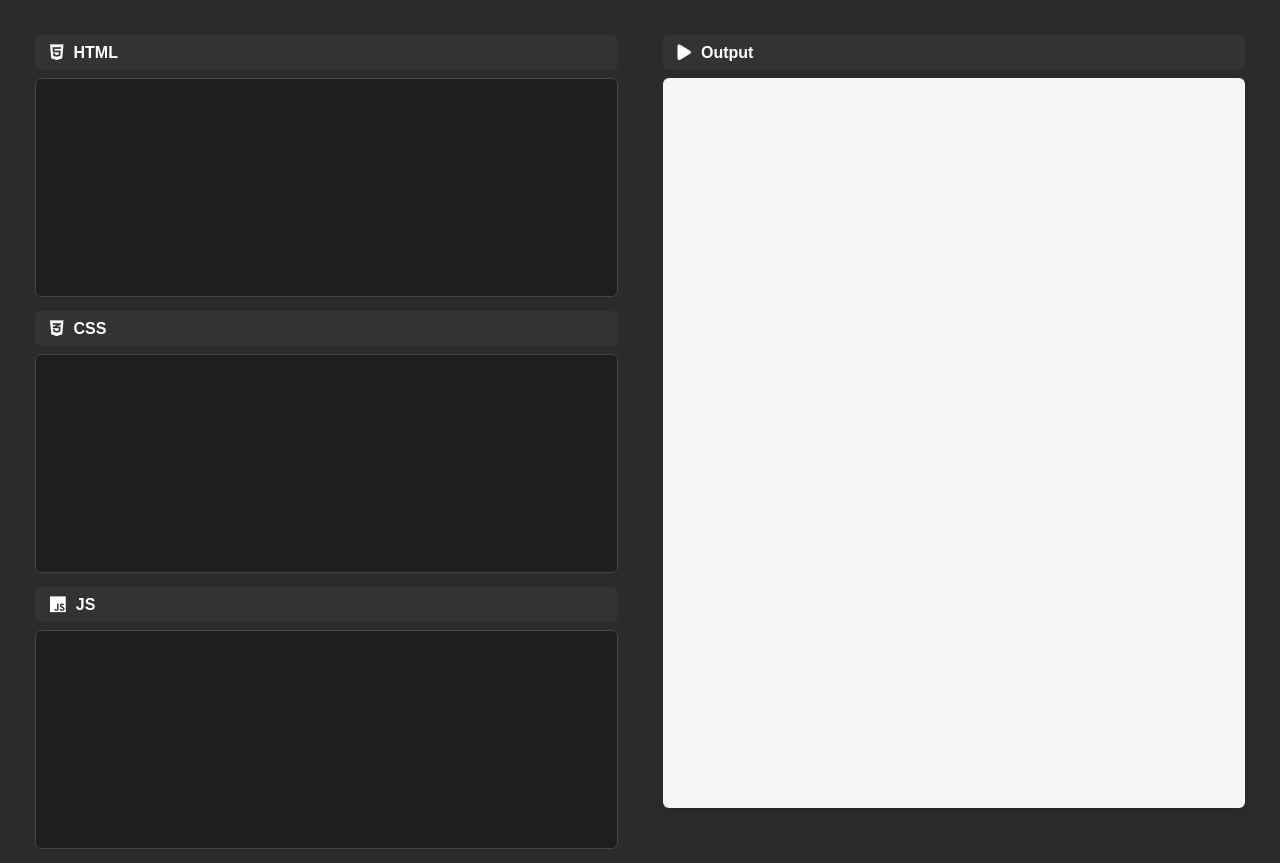
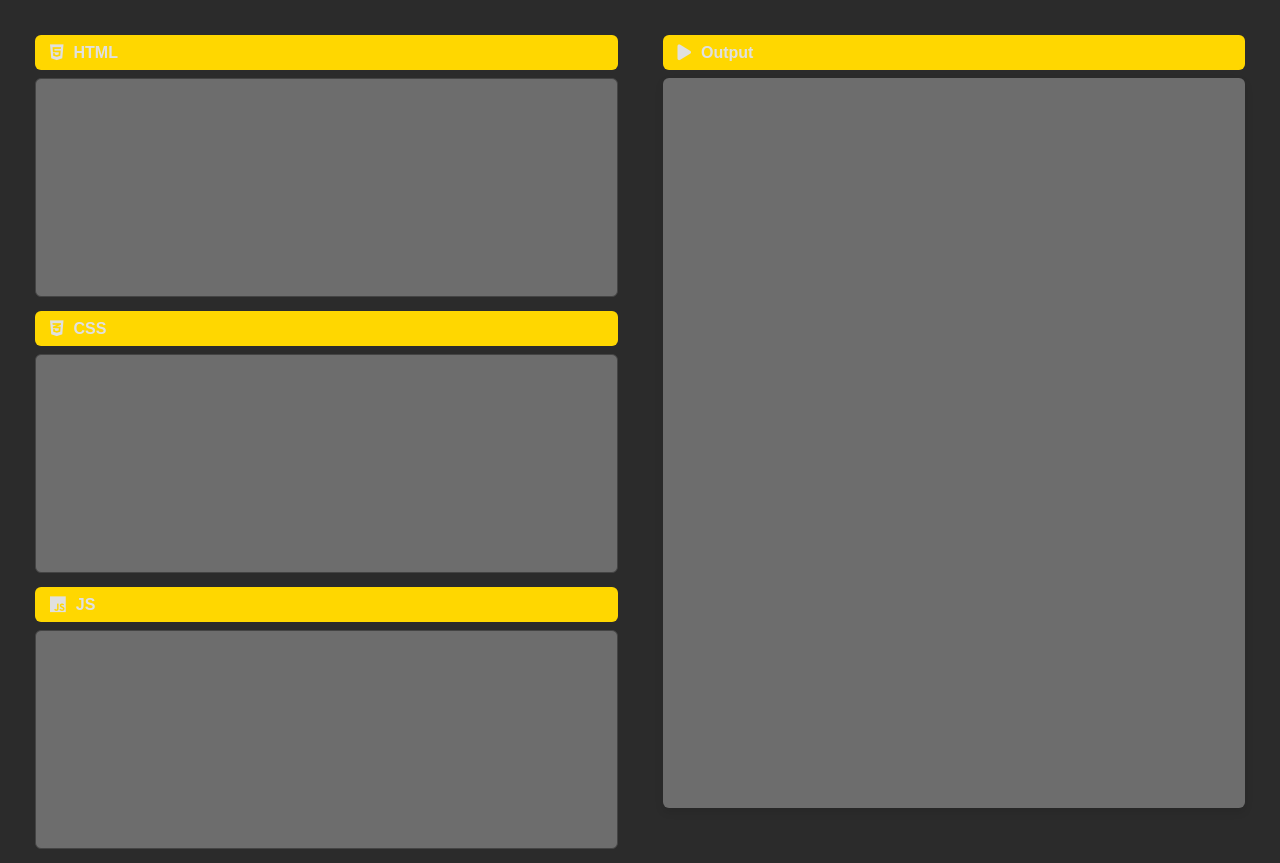
Before and after one commit to Siddhart2004/Code-Editor, a plain HTML site: page index.html in a window 1280 px wide. Drawn offline with Linux system fonts and the light colour scheme.

Commit message:
Update CodeEditor.css

```diff
--- a/CodeEditor.css
+++ b/CodeEditor.css
@@ -16,6 +16,7 @@ body {
     padding: 20px;
     display: flex;
     gap: 15px;
+
 }
 
 .left, .right {
@@ -23,13 +24,15 @@ body {
     padding: 15px;
     border-radius: 8px;
 }
-
+.left label,.right label{
+    background-color: #Ffd700;
+}
 textarea {
     width: 100%;
     height: 30%;
-    background-color: #1e1e1e;
+    background-color: rgb(109,109,109); ;
     padding: 15px 20px;
-    color: #e0e0e0;
+    color: white;
     border: 1px solid #444;
     border-radius: 6px;
     outline: none;
@@ -39,10 +42,11 @@ textarea {
     font-family: 'Courier New', monospace;
 }
 
+
 iframe {
     width: 100%;
     height: 100%;
-    background-color: #f5f5f5;
+    background: rgb(109,109,109);
     border-radius: 6px;
     box-shadow: 0px 4px 8px rgba(0, 0, 0, 0.1);
     border: none;
@@ -52,8 +56,6 @@ label {
     display: flex;
     align-items: center;
     justify-content: start;
-    background-color: #333;
-    color: #fff;
     height: 35px;
     padding: 0 15px;
     margin-bottom: 8px;
@@ -76,3 +78,7 @@ textarea::-webkit-scrollbar-thumb {
 textarea::-webkit-scrollbar-track {
     background: #1e1e1e;
 }
+
+.output{
+    background-color: rgb(109,109,109);
+}
```
